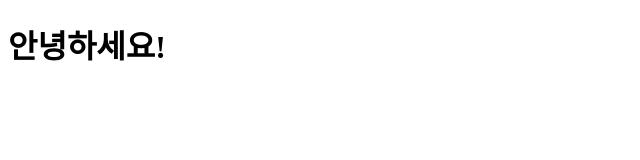
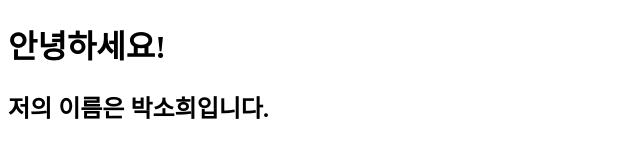
Before and after one commit to thgml05/likelion, a plain HTML site: page index.html in a window 1280 px wide. Shown: the whole page, without its empty margins (0-640 px from the left). Drawn offline with Linux system fonts and the light colour scheme.

Commit message:
add my name

```diff
--- a/index.html
+++ b/index.html
@@ -6,5 +6,6 @@
   </head>
   <body>
     <h1>안녕하세요!</h1>
+    <h2>저의 이름은 박소희입니다.</h2>
   </body>
 </html>
```
